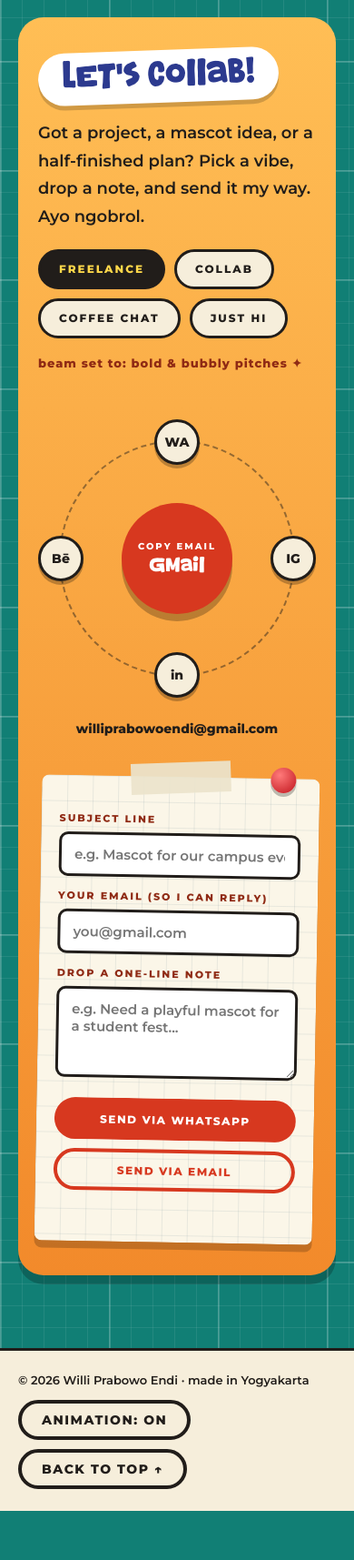
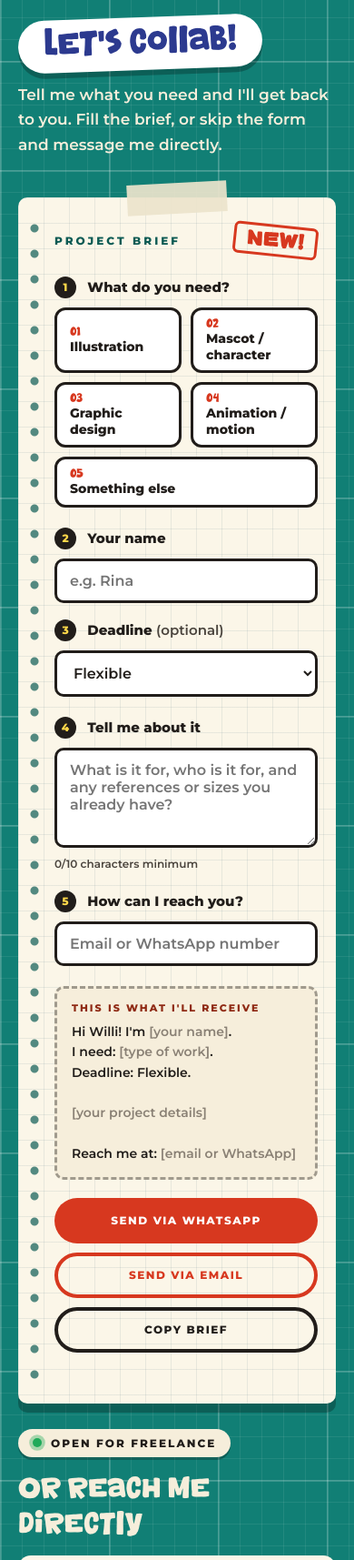
Before and after one commit to inipausss/ourspaces, a plain HTML site: page index.html in a window 390 px wide. Shown: the part 7300-9015 px from the top of the page at 91% size. Before the commit the page ends 8961 px from the top, so only its background shows below. Drawn offline with Linux system fonts and the light colour scheme.

Commit message:
Redesign contact section as a project brief ticket with direct channels
Co-Authored-By: Claude Sonnet 5.5 <noreply@anthropic.com>
Claude-Session: https://claude.ai/code/session_01Q5EnS3WYv2FHyg6aGGs2cP

```diff
--- a/index.html
+++ b/index.html
@@ -117,7 +117,6 @@ button.chip[aria-pressed="true"]{background:var(--ink);color:var(--yellow)}
 .b-red{background:var(--red);color:var(--white)}
 .b-cream{background:var(--paper);color:var(--ink)}
 .b-teal{background:var(--teal-dark);color:var(--white);background-image:radial-gradient(rgba(255,255,255,.14) 1.5px,transparent 1.5px);background-size:46px 46px}
-.b-dark{background:var(--dark);color:var(--cream);background-image:radial-gradient(ellipse at 90% 20%,rgba(215,56,31,.38),transparent 55%)}
 .band+.band::before{content:"";position:absolute;left:0;right:0;top:-1px;height:14px;background:repeating-linear-gradient(90deg,rgba(0,0,0,.14) 0 22px,transparent 22px 44px);pointer-events:none}
 
 /* about */
@@ -220,36 +219,6 @@ button.chip[aria-pressed="true"]{background:var(--ink);color:var(--yellow)}
 @keyframes zoomIn{from{transform:scale(.85);opacity:0}}
 
 /* contact */
-.contact{display:flex;flex-wrap:wrap;align-items:center;gap:44px 36px}
-.contact>*{min-width:0}
-.c-left{flex:1 1 min(300px,100%)}
-.eyebrow{display:block;color:var(--red);font-weight:800;font-size:12px;letter-spacing:4px;text-transform:uppercase;margin-bottom:12px}
-.c-left h2{margin:0 0 16px;font-family:var(--display);font-weight:400;font-size:clamp(40px,5vw,56px);line-height:1;color:var(--white)}
-.c-left p{margin:0 0 20px;font-size:16px;line-height:1.7;font-weight:600;color:#e9dfd0}
-.vibes{display:flex;flex-wrap:wrap;gap:10px}
-.vibe{min-height:44px;padding:0 20px;border-radius:999px;border:3px solid rgba(244,239,226,.5);background:transparent;color:var(--cream);font-weight:800;font-size:12px;letter-spacing:2px;text-transform:uppercase;cursor:pointer;transition:all .2s var(--ease)}
-.vibe:hover{transform:translateY(-3px);border-color:var(--yellow)}
-.vibe[aria-pressed="true"]{background:var(--red);border-color:var(--red);color:var(--white)}
-.beam{margin:16px 0 0!important;color:var(--yellow)!important;font-weight:700!important;font-size:13px!important;letter-spacing:1px}
-.c-mid{flex:0 1 300px;display:flex;flex-direction:column;align-items:center;gap:14px;margin:0 auto}
-.orbit{position:relative;width:260px;height:260px;margin:30px 0 34px;border-radius:50%;border:2px dashed rgba(244,239,226,.35);animation:none}
-.copy{position:absolute;left:50%;top:50%;width:122px;height:122px;margin:-61px 0 0 -61px;border-radius:50%;border:0;background:linear-gradient(135deg,var(--red),#F28A2B);color:var(--white);display:flex;flex-direction:column;align-items:center;justify-content:center;gap:2px;cursor:pointer;box-shadow:0 8px 0 rgba(0,0,0,.35);transition:transform .25s var(--ease)}
-.copy:hover{transform:scale(1.08)}
-.copy small{font-weight:800;font-size:10px;letter-spacing:2px;text-transform:uppercase}
-.copy b{font-family:var(--display);font-weight:400;font-size:20px}
-.o-ico{position:absolute;width:50px;height:50px;margin:-25px 0 0 -25px;border-radius:50%;background:var(--paper);color:var(--ink);border:3px solid var(--red);display:flex;align-items:center;justify-content:center;text-decoration:none;font-weight:800;font-size:14px;box-shadow:0 4px 0 rgba(0,0,0,.35);transition:transform .25s var(--ease)}
-.o-ico:hover{transform:scale(1.18) rotate(-6deg)}
-.o-top{left:50%;top:0}.o-bottom{left:50%;top:100%}.o-left{left:0;top:50%}.o-right{left:100%;top:50%}
-.mail-full{margin:0;font-weight:600;font-size:14px;color:#e9dfd0;overflow-wrap:anywhere;text-align:center}
-.c-form{flex:1 1 min(320px,100%);background:var(--paper);color:var(--ink);border-radius:24px;padding:26px;box-shadow:0 10px 0 rgba(0,0,0,.35)}
-.c-form label{display:block;font-weight:800;font-size:11px;letter-spacing:2px;text-transform:uppercase;color:var(--blue);margin:14px 0 8px}
-.c-form label:first-child{margin-top:0}
-.c-form input,.c-form textarea{width:100%;border:3px solid #d9d2c0;border-radius:14px;padding:12px 14px;font:inherit;font-size:15px;font-weight:600;background:var(--white);color:var(--ink)}
-.c-form textarea{min-height:100px;resize:vertical}
-.c-form input:focus,.c-form textarea:focus{border-color:var(--red)}
-.actions{display:flex;flex-wrap:wrap;gap:10px;margin-top:18px}
-.actions .btn{min-height:46px;font-size:12px;padding:0 20px;flex:1 1 auto}
-.status{min-height:20px;margin:10px 0 0;font-weight:700;font-size:13px;color:var(--blue)}
 
 footer{background:var(--dark);color:var(--cream);border-top:1px solid rgba(244,239,226,.18)}
 footer .wrap{display:flex;flex-wrap:wrap;align-items:center;justify-content:space-between;gap:14px 24px;padding-top:24px;padding-bottom:24px;font-weight:600;font-size:13px}
@@ -289,23 +258,6 @@ html[data-motion="off"] .js .rv,.js[data-motion="off"] .rv{opacity:1;transform:n
 html[data-motion="off"] .rotator span{transform:none}
 html[data-motion="off"] .rotator span:not(.on){display:none}
 
-/* contact + footer in the portfolio style: cutting mat, orange card, paper form */
-.b-mat{background-color:var(--teal);background-image:linear-gradient(rgba(255,255,255,.2) 2px,transparent 2px),linear-gradient(90deg,rgba(255,255,255,.2) 2px,transparent 2px),linear-gradient(rgba(255,255,255,.09) 1px,transparent 1px),linear-gradient(90deg,rgba(255,255,255,.09) 1px,transparent 1px);background-size:120px 120px,120px 120px,24px 24px,24px 24px;color:var(--ink)}
-.contact{background:linear-gradient(180deg,#FFBE55,#F28A2B);border-radius:28px;padding:48px 40px;box-shadow:0 10px 0 rgba(0,0,0,.22);align-items:flex-start}
-.collab{display:inline-block;background:var(--white);color:var(--blue);font-family:var(--display);font-size:clamp(34px,5vw,46px);line-height:1;padding:10px 26px 14px;border-radius:40px;transform:rotate(-2deg);box-shadow:0 5px 0 rgba(0,0,0,.18);margin-bottom:18px}
-.c-left p{color:var(--ink);font-size:18px}
-.vibe{border:3px solid var(--ink);background:var(--cream);color:var(--ink)}
-.vibe:hover{border-color:var(--ink);box-shadow:0 4px 0 rgba(0,0,0,.2)}
-.vibe[aria-pressed="true"]{background:var(--ink);border-color:var(--ink);color:var(--yellow)}
-.beam{color:var(--red-dark)!important}
-.orbit{border:2px dashed rgba(26,26,26,.45)}
-.copy{background:var(--red);box-shadow:0 8px 0 rgba(0,0,0,.25)}
-.o-ico{border-color:var(--ink);background:var(--cream);box-shadow:0 4px 0 rgba(0,0,0,.25)}
-.mail-full{color:var(--ink);font-weight:700}
-.c-form{position:relative;background-color:var(--paper);background-image:linear-gradient(rgba(60,100,120,.10) 1px,transparent 1px),linear-gradient(90deg,rgba(60,100,120,.10) 1px,transparent 1px);background-size:28px 28px;border-radius:8px;box-shadow:0 8px 0 rgba(0,0,0,.2);transform:rotate(1deg)}
-.c-form input,.c-form textarea{border:3px solid var(--ink);border-radius:10px}
-.c-form label{color:var(--red-dark)}
-.status{color:var(--blue)}
 footer{background:var(--cream);color:var(--ink);border-top:3px solid var(--ink)}
 .btn-cream{background:var(--cream);color:var(--ink);border-color:var(--ink);min-height:44px;padding:0 22px}
 .btn-cream:hover{background:var(--ink);color:var(--yellow)}
@@ -320,6 +272,59 @@ footer{background:var(--cream);color:var(--ink);border-top:3px solid var(--ink)}
 .b-yellow,.b-cream{--l1:rgba(33,29,26,.11);--l2:rgba(33,29,26,.05)}
 .b-red{--l1:rgba(255,255,255,.17);--l2:rgba(255,255,255,.07)}
 .marquee{background-color:var(--teal-dark)}
+
+/* contact: project brief ticket + direct channels */
+.b-mat{color:var(--ink)}
+.cx-head{display:flex;flex-wrap:wrap;align-items:center;gap:14px 28px;margin-bottom:44px}
+.collab{display:inline-block;background:var(--white);color:var(--blue);font-family:var(--display);font-size:clamp(34px,5vw,48px);line-height:1;padding:10px 28px 14px;border-radius:40px;transform:rotate(-2deg);box-shadow:0 6px 0 rgba(0,0,0,.25)}
+.cx-head p{margin:0;flex:1 1 min(280px,100%);color:var(--cream);font-weight:600;font-size:17px;line-height:1.6;max-width:520px}
+.cx{display:flex;flex-wrap:wrap;gap:36px;align-items:flex-start}
+.cx>*{min-width:0}
+.brief{position:relative;flex:2 1 min(520px,100%);background-color:var(--paper);background-image:linear-gradient(rgba(60,100,120,.10) 1px,transparent 1px),linear-gradient(90deg,rgba(60,100,120,.10) 1px,transparent 1px);background-size:28px 28px;border-radius:10px;padding:34px 34px 30px 52px;box-shadow:0 10px 0 rgba(0,0,0,.25)}
+.brief::before{content:"";position:absolute;left:16px;top:20px;bottom:20px;width:12px;background:radial-gradient(circle,var(--teal-dark) 4px,transparent 5px) 0 0/12px 28px repeat-y;opacity:.7}
+.brief-top{display:flex;justify-content:space-between;align-items:center;margin-bottom:22px;font-weight:800;font-size:12px;letter-spacing:3px;text-transform:uppercase;color:var(--teal-dark)}
+.stamp{border:3px solid var(--red);color:var(--red);padding:2px 12px;border-radius:6px;transform:rotate(6deg);font-family:var(--display);font-size:20px;letter-spacing:1px}
+.step{margin:0 0 22px;padding:0;border:0;min-width:0}
+.step.two{display:flex;flex-wrap:wrap;gap:18px}
+.step.two>div{flex:1 1 min(220px,100%);min-width:0}
+.step legend,.step label{display:block;padding:0;margin:0 0 10px;font-weight:800;font-size:15px}
+.step label em{font-style:normal;font-weight:600;color:var(--muted)}
+.step legend b,.step label b{display:inline-flex;align-items:center;justify-content:center;width:24px;height:24px;margin-right:8px;border-radius:50%;background:var(--ink);color:var(--yellow);font-size:12px}
+.types{display:flex;flex-wrap:wrap;gap:10px}
+.type{flex:1 1 min(150px,45%);min-height:56px;text-align:left;padding:8px 14px;border:3px solid var(--ink);border-radius:12px;background:var(--white);color:var(--ink);font:inherit;font-weight:800;font-size:14px;cursor:pointer;display:flex;flex-direction:column;justify-content:center;transition:transform .2s var(--ease),background .2s,box-shadow .2s}
+.type small{font-family:var(--display);font-size:14px;color:var(--red);font-weight:400;line-height:1}
+.type:hover{transform:translateY(-3px);box-shadow:0 5px 0 rgba(0,0,0,.2)}
+.type[aria-pressed="true"]{background:var(--yellow);box-shadow:0 5px 0 var(--ink);transform:translateY(-3px)}
+.step input,.step select,.step textarea{width:100%;border:3px solid var(--ink);border-radius:10px;padding:12px 14px;font:inherit;font-size:16px;font-weight:600;background:var(--white);color:var(--ink)}
+.step textarea{min-height:110px;resize:vertical}
+.step [aria-invalid="true"]{border-color:var(--red);background:#fff1ee}
+.step input:focus,.step textarea:focus,.step select:focus{border-color:var(--teal)}
+.err{min-height:0;margin:6px 0 0;font-weight:700;font-size:13px;color:var(--red)}
+.err:empty{display:none}
+.hint2{margin:6px 0 0;font-size:12px;font-weight:600;color:var(--muted)}
+.preview{margin:6px 0 20px;background:var(--cream);border:3px dashed rgba(33,29,26,.4);border-radius:10px;padding:14px 16px}
+.pv-label{display:block;margin-bottom:8px;font-weight:800;font-size:11px;letter-spacing:2px;text-transform:uppercase;color:var(--red-dark)}
+.preview pre{margin:0;white-space:pre-wrap;overflow-wrap:anywhere;font:600 14px/1.6 var(--body);color:var(--ink)}
+.preview pre .ph{color:#8a8175}
+.actions{display:flex;flex-wrap:wrap;gap:10px}
+.actions .btn{min-height:50px;font-size:12px;padding:0 22px;flex:1 1 auto}
+.btn-ghost{background:transparent;border-color:var(--ink);color:var(--ink)}
+.btn-ghost:hover{background:var(--ink);color:var(--yellow)}
+.status{min-height:20px;margin:12px 0 0;font-weight:700;font-size:13px;color:var(--blue)}
+.direct{flex:1 1 min(300px,100%);display:flex;flex-direction:column;gap:14px}
+.direct h3{margin:0 0 2px;font-family:var(--display);font-weight:400;font-size:30px;color:var(--cream)}
+.open{display:inline-flex;align-self:flex-start;align-items:center;gap:10px;margin:0;background:var(--cream);color:var(--ink);font-weight:800;font-size:12px;letter-spacing:2px;text-transform:uppercase;padding:8px 16px;border-radius:999px;box-shadow:0 3px 0 rgba(0,0,0,.25)}
+.open i{width:10px;height:10px;border-radius:50%;background:#1faa59;animation:pulse2 1.6s ease-out infinite}
+@keyframes pulse2{0%{box-shadow:0 0 0 0 rgba(31,170,89,.6)}100%{box-shadow:0 0 0 10px rgba(31,170,89,0)}}
+.ch{display:flex;align-items:center;gap:14px;width:100%;text-align:left;text-decoration:none;font:inherit;color:var(--ink);background:var(--paper);border:0;border-radius:14px;padding:12px 16px;box-shadow:0 6px 0 rgba(0,0,0,.25);cursor:pointer;min-height:64px;transition:transform .25s var(--ease),box-shadow .25s var(--ease)}
+.ch:hover{transform:translateY(-4px) rotate(-.6deg);box-shadow:0 10px 0 rgba(0,0,0,.25)}
+.ch b{flex:0 0 42px;height:42px;border-radius:50%;display:flex;align-items:center;justify-content:center;font-size:14px;font-weight:800;color:var(--white);background:var(--ink)}
+.ch-wa b{background:#1faa59}.ch-mail b{background:var(--red)}.ch-ig b{background:var(--blue)}.ch-be b{background:var(--teal)}
+.ch span{flex:1;min-width:0;font-weight:800;font-size:15px;overflow-wrap:anywhere}
+.ch small{display:block;font-weight:700;font-size:11px;letter-spacing:1.5px;text-transform:uppercase;color:var(--muted);margin-bottom:2px}
+.ch i{font-style:normal;font-size:20px;color:var(--red);transition:transform .25s var(--ease)}
+.ch:hover i{transform:translate(3px,-3px)}
+@media (max-width:640px){.brief{padding:30px 20px 24px 40px}.brief::before{left:12px}.cx{gap:28px}}
 </style></head><body>
 <div id="loader" aria-hidden="true"><img src="img/chibi.png" alt=""><div class="bar"><i></i></div><div class="lt">loading portfolio...</div></div>
 
@@ -426,30 +431,48 @@ footer{background:var(--cream);color:var(--ink);border-top:3px solid var(--ink)}
 
 <!-- CONTACT -->
 <section class="band b-mat" id="contact"><div class="wrap rv">
-  <div class="contact">
-    <div class="c-left">
-      <span class="collab">Let's collab!</span>
-      <p>Got a project, a mascot idea, or a half-finished plan? Pick a vibe, drop a note, and send it my way. Ayo ngobrol.</p>
-      <div class="vibes" id="vibes"></div>
-      <p class="beam" id="beam"></p>
-    </div>
-    <div class="c-mid">
-      <div class="orbit">
-        <button class="copy" id="copyMail" type="button"><small>Copy email</small><b id="mailTxt">gmail</b></button>
-        <a class="o-ico o-top" href="https://wa.me/6283839131498" target="_blank" rel="noopener" aria-label="WhatsApp">WA</a>
-        <a class="o-ico o-left" href="https://www.behance.net/hellowill" target="_blank" rel="noopener" aria-label="Behance">B&#275;</a>
-        <a class="o-ico o-right" href="https://www.instagram.com/inipausss/" target="_blank" rel="noopener" aria-label="Instagram">IG</a>
-        <a class="o-ico o-bottom" href="https://www.linkedin.com/in/willi-prabowo-endi/" target="_blank" rel="noopener" aria-label="LinkedIn">in</a>
+  <div class="cx-head">
+    <span class="collab">Let's collab!</span>
+    <p>Tell me what you need and I'll get back to you. Fill the brief, or skip the form and message me directly.</p>
+  </div>
+  <div class="cx">
+    <form class="brief" id="form" novalidate>
+      <div class="tape" style="top:-16px;left:50%;margin-left:-55px;transform:rotate(-3deg)"></div>
+      <div class="brief-top"><span>Project brief</span><span class="stamp">New!</span></div>
+
+      <fieldset class="step"><legend><b>1</b> What do you need?</legend>
+        <div class="types" id="types" role="group" aria-label="Type of work"></div>
+        <p class="err" id="eType" role="alert"></p>
+      </fieldset>
+
+      <div class="step two">
+        <div><label for="name"><b>2</b> Your name</label><input id="name" type="text" autocomplete="name" placeholder="e.g. Rina"><p class="err" id="eName" role="alert"></p></div>
+        <div><label for="when"><b>3</b> Deadline <em>(optional)</em></label>
+          <select id="when"><option>Flexible</option><option>Within 1 week</option><option>Within 1 month</option><option>Within 3 months</option></select></div>
       </div>
-      <p class="mail-full" id="mailFull">williprabowoendi@gmail.com</p>
-    </div>
-    <form class="c-form" id="form" onsubmit="return false"><div class="tape" style="top:-16px;left:50%;margin-left:-55px;transform:rotate(-3deg)"></div><div class="pin" style="top:-12px;right:26px"></div>
-      <label for="subj">Subject line</label><input id="subj" type="text" placeholder="e.g. Mascot for our campus event">
-      <label for="from">Your email (so I can reply)</label><input id="from" type="email" placeholder="you@gmail.com">
-      <label for="msg">Drop a one-line note</label><textarea id="msg" placeholder="e.g. Need a playful mascot for a student fest..."></textarea>
-      <div class="actions"><a class="btn btn-red" id="sendWa" href="#" target="_blank" rel="noopener">Send via WhatsApp</a><a class="btn btn-outline-dark" id="sendMail" href="#">Send via email</a></div>
+
+      <div class="step"><label for="msg"><b>4</b> Tell me about it</label>
+        <textarea id="msg" placeholder="What is it for, who is it for, and any references or sizes you already have?"></textarea>
+        <p class="hint2"><span id="count">0</span>/10 characters minimum</p><p class="err" id="eMsg" role="alert"></p></div>
+
+      <div class="step"><label for="reach"><b>5</b> How can I reach you?</label>
+        <input id="reach" type="text" autocomplete="email" placeholder="Email or WhatsApp number"><p class="err" id="eReach" role="alert"></p></div>
+
+      <div class="preview"><span class="pv-label">This is what I'll receive</span><pre id="preview"></pre></div>
+
+      <div class="actions"><a class="btn btn-red" id="sendWa" href="#" target="_blank" rel="noopener">Send via WhatsApp</a><a class="btn btn-outline-dark" id="sendMail" href="#">Send via email</a><button class="btn btn-ghost" id="copyBrief" type="button">Copy brief</button></div>
       <p class="status" id="status" role="status"></p>
     </form>
+
+    <aside class="direct" aria-label="Direct contact">
+      <p class="open"><i></i>Open for freelance</p>
+      <h3>Or reach me directly</h3>
+      <a class="ch ch-wa" href="https://wa.me/6283839131498" target="_blank" rel="noopener"><b>WA</b><span><small>WhatsApp</small>+62 838-3913-1498</span><i aria-hidden="true">&#8599;</i></a>
+      <button class="ch ch-mail" id="copyMail" type="button"><b>@</b><span><small id="mailLbl">Email, tap to copy</small><span id="mailTxt">williprabowoendi@gmail.com</span></span><i aria-hidden="true">&#10064;</i></button>
+      <a class="ch ch-ig" href="https://www.instagram.com/inipausss/" target="_blank" rel="noopener"><b>IG</b><span><small>Instagram</small>@inipausss</span><i aria-hidden="true">&#8599;</i></a>
+      <a class="ch ch-be" href="https://www.behance.net/hellowill" target="_blank" rel="noopener"><b>B&#275;</b><span><small>Behance</small>behance.net/hellowill</span><i aria-hidden="true">&#8599;</i></a>
+      <a class="ch ch-in" href="https://www.linkedin.com/in/willi-prabowo-endi/" target="_blank" rel="noopener"><b>in</b><span><small>LinkedIn</small>Willi Prabowo Endi</span><i aria-hidden="true">&#8599;</i></a>
+    </aside>
   </div>
 </div></section>
 </main>
@@ -557,29 +580,48 @@ function renderDetail() {
 }
 renderFilters(); renderGrid();
 
-/* contact */
-const VIBES = [['Freelance', 'bold & bubbly pitches'], ['Collab', 'two heads, one big idea'], ['Coffee chat', 'no pressure, just vibes'], ['Just hi', 'a friendly wave']];
-let vibe = 0;
-function renderVibes() {
-  $('#vibes').innerHTML = VIBES.map((v, i) => '<button type="button" class="vibe" aria-pressed="' + (i === vibe) + '" data-v="' + i + '">' + v[0] + '</button>').join('');
-  $('#beam').textContent = 'beam set to: ' + VIBES[vibe][1] + ' ✦';
+/* contact: project brief */
+const TYPES = ['Illustration', 'Mascot / character', 'Graphic design', 'Animation / motion', 'Something else'];
+let type = -1;
+$('#types').innerHTML = TYPES.map((t, i) => '<button type="button" class="type" aria-pressed="false" data-t="' + i + '"><small>0' + (i + 1) + '</small>' + esc(t) + '</button>').join('');
+const ph = (v, hint) => (v ? esc(v) : '<span class="ph">[' + hint + ']</span>');
+const val = (id) => $(id).value.trim();
+function briefText() {
+  return 'Hi Willi! I\'m ' + (val('#name') || '[your name]') + '.\nI need: ' + (type >= 0 ? TYPES[type] : '[type of work]') + '.\nDeadline: ' + $('#when').value + '.\n\n' + (val('#msg') || '[your project details]') + '\n\nReach me at: ' + (val('#reach') || '[email or WhatsApp]');
 }
-function updateLinks() {
-  const subj = $('#subj').value.trim() || VIBES[vibe][0];
-  const text = 'Hi Willi! ' + subj + '\n\n' + $('#msg').value.trim() + ($('#from').value.trim() ? '\n\nReply to: ' + $('#from').value.trim() : '');
+function updateBrief() {
+  $('#preview').innerHTML = 'Hi Willi! I\'m ' + ph(val('#name'), 'your name') + '.\nI need: ' + (type >= 0 ? esc(TYPES[type]) : '<span class="ph">[type of work]</span>') + '.\nDeadline: ' + esc($('#when').value) + '.\n\n' + ph(val('#msg'), 'your project details') + '\n\nReach me at: ' + ph(val('#reach'), 'email or WhatsApp');
+  const text = briefText(), subj = 'Project: ' + (type >= 0 ? TYPES[type] : 'hello') + (val('#name') ? ' from ' + val('#name') : '');
   $('#sendWa').href = 'https://wa.me/' + WA + '?text=' + encodeURIComponent(text);
   $('#sendMail').href = 'mailto:' + EMAIL + '?subject=' + encodeURIComponent(subj) + '&body=' + encodeURIComponent(text);
+  $('#count').textContent = Math.min(val('#msg').length, 10);
 }
-renderVibes(); updateLinks();
-['#subj', '#msg', '#from'].forEach((s) => $(s).addEventListener('input', updateLinks));
-function copyMail() {
-  const el = $('#mailTxt'), done = () => { el.textContent = 'copied!'; setTimeout(() => (el.textContent = 'gmail'), 1600); };
-  (navigator.clipboard ? navigator.clipboard.writeText(EMAIL) : Promise.reject()).then(done, () => {
-    const r = document.createRange(); r.selectNodeContents($('#mailFull')); const s = getSelection(); s.removeAllRanges(); s.addRange(r);
-    $('#status').textContent = 'Press copy on your keyboard to copy the address.';
+const RULES = [['#types', '#eType', () => type >= 0, 'Pick what you need so I know where to start.'], ['#name', '#eName', () => val('#name').length > 0, 'Please add your name.'], ['#msg', '#eMsg', () => val('#msg').length >= 10, 'Tell me a little more (at least 10 characters).'], ['#reach', '#eReach', () => val('#reach').length >= 5, 'Add an email or WhatsApp number so I can reply.']];
+function validate(show) {
+  let first = null;
+  RULES.forEach(([f, e, ok, msg]) => {
+    const bad = !ok(), el = $(f);
+    if (show) { $(e).textContent = bad ? msg : ''; el.setAttribute('aria-invalid', String(bad)); }
+    if (bad && !first) first = el;
+  });
+  return first;
+}
+updateBrief();
+['#name', '#msg', '#reach', '#when'].forEach((s) => $(s).addEventListener('input', () => { updateBrief(); if ($(s).getAttribute('aria-invalid') === 'true') validate(true); }));
+['#sendWa', '#sendMail'].forEach((s) => $(s).addEventListener('click', (e) => {
+  const bad = validate(true);
+  if (bad) { e.preventDefault(); (bad.id === 'types' ? bad.querySelector('button') : bad).focus(); $('#status').textContent = 'Almost there. Please fix the highlighted fields.'; }
+  else $('#status').textContent = 'Brief ready. If nothing opened, tap "Copy brief" and send it manually.';
+}));
+function flash(btnLbl, msg, orig) { btnLbl.textContent = msg; setTimeout(() => (btnLbl.textContent = orig), 1600); }
+function copy(text, fallbackEl, done) {
+  (navigator.clipboard ? navigator.clipboard.writeText(text) : Promise.reject()).then(done, () => {
+    const r = document.createRange(); r.selectNodeContents(fallbackEl); const s = getSelection(); s.removeAllRanges(); s.addRange(r);
+    $('#status').textContent = 'Selected. Press Ctrl/Cmd + C to copy.';
   });
 }
-$('#copyMail').onclick = copyMail;
+$('#copyBrief').onclick = () => { const b = validate(true); if (b) { (b.id === 'types' ? b.querySelector('button') : b).focus(); return; } copy(briefText(), $('#preview'), () => flash($('#copyBrief'), 'Copied!', 'Copy brief')); };
+$('#copyMail').onclick = () => copy(EMAIL, $('#mailTxt'), () => flash($('#mailLbl'), 'Copied!', 'Email, tap to copy'));
 
 /* clicks */
 document.addEventListener('click', (e) => {
@@ -596,7 +638,7 @@ document.addEventListener('click', (e) => {
   else if (t('[data-close]')) { vt(() => { open = null; renderDetail(); }); }
   else if ((m = t('[data-zoom]'))) { $('#lbImg').src = m.dataset.zoom; $('#lightbox').hidden = false; $('#lbClose').focus(); }
   else if (e.target.id === 'lightbox' || t('#lbClose')) $('#lightbox').hidden = true;
-  else if ((m = t('[data-v]'))) { vibe = Number(m.dataset.v); if (!$('#subj').value || VIBES.some((v) => v[0] === $('#subj').value)) $('#subj').value = VIBES[vibe][0]; renderVibes(); updateLinks(); }
+  else if ((m = t('[data-t]'))) { type = Number(m.dataset.t); document.querySelectorAll('.type').forEach((b, k) => b.setAttribute('aria-pressed', String(k === type))); $('#eType').textContent = ''; $('#types').removeAttribute('aria-invalid'); updateBrief(); }
 });
 document.addEventListener('keydown', (e) => { if (e.key === 'Escape') $('#lightbox').hidden = true; });
 
```
